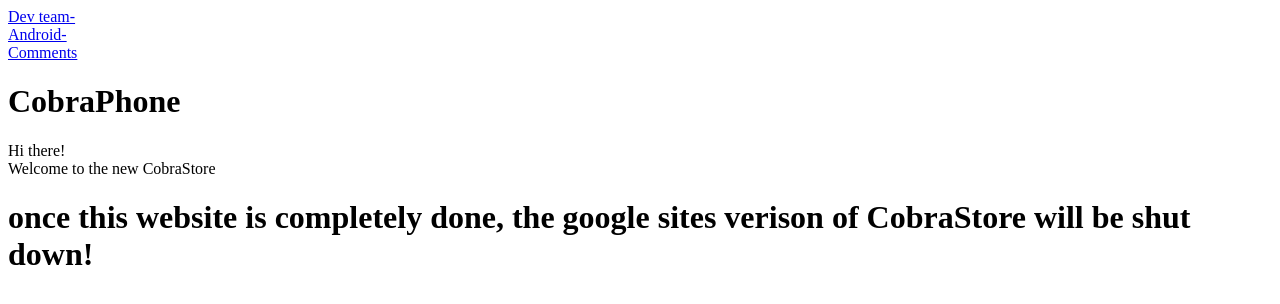
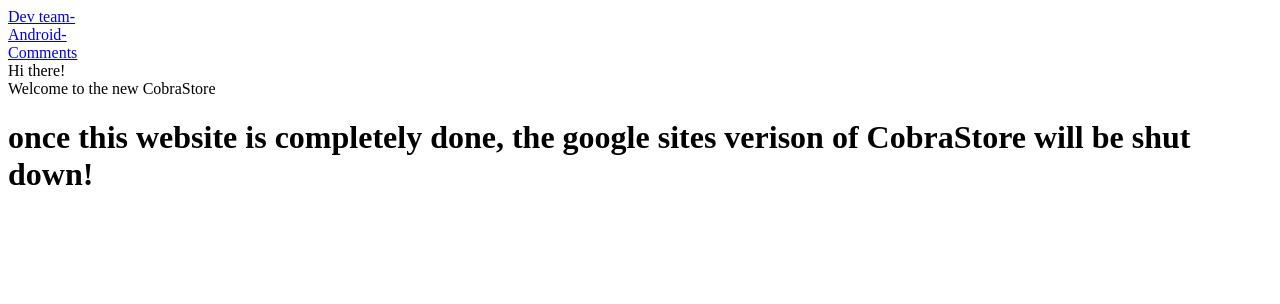
Before and after one commit to androidOverdose/android, a plain HTML site: page CobraHome.html in a window 1280 px wide. Drawn offline with Linux system fonts and the light colour scheme.

Commit message:
Update CobraHome.html

```diff
--- a/CobraHome.html
+++ b/CobraHome.html
@@ -14,7 +14,7 @@
   <a href="comments.html">Comments </a>
   <br>
   <body>
-    <h1>CobraPhone</h1>
+
     <p1>Hi there!</p1>
     <br>
     <p2>Welcome to the new CobraStore</p2>
```
